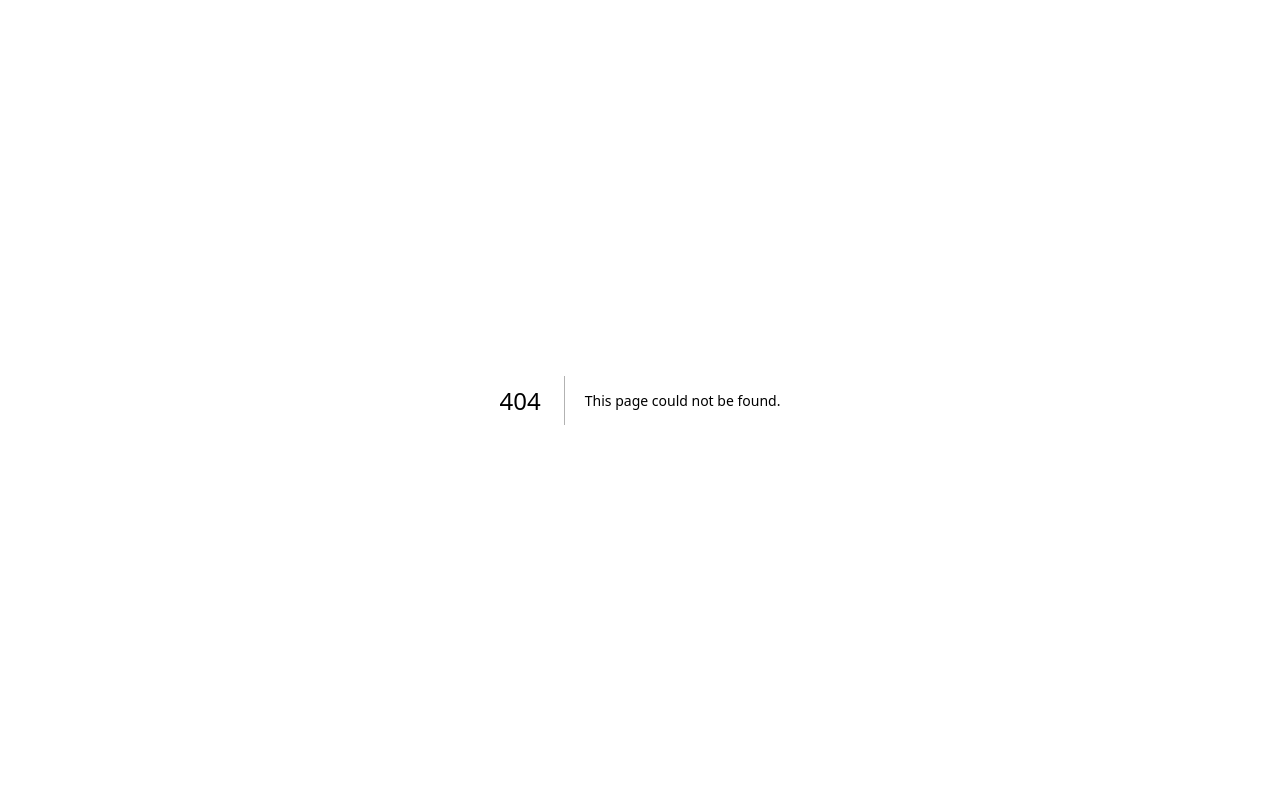
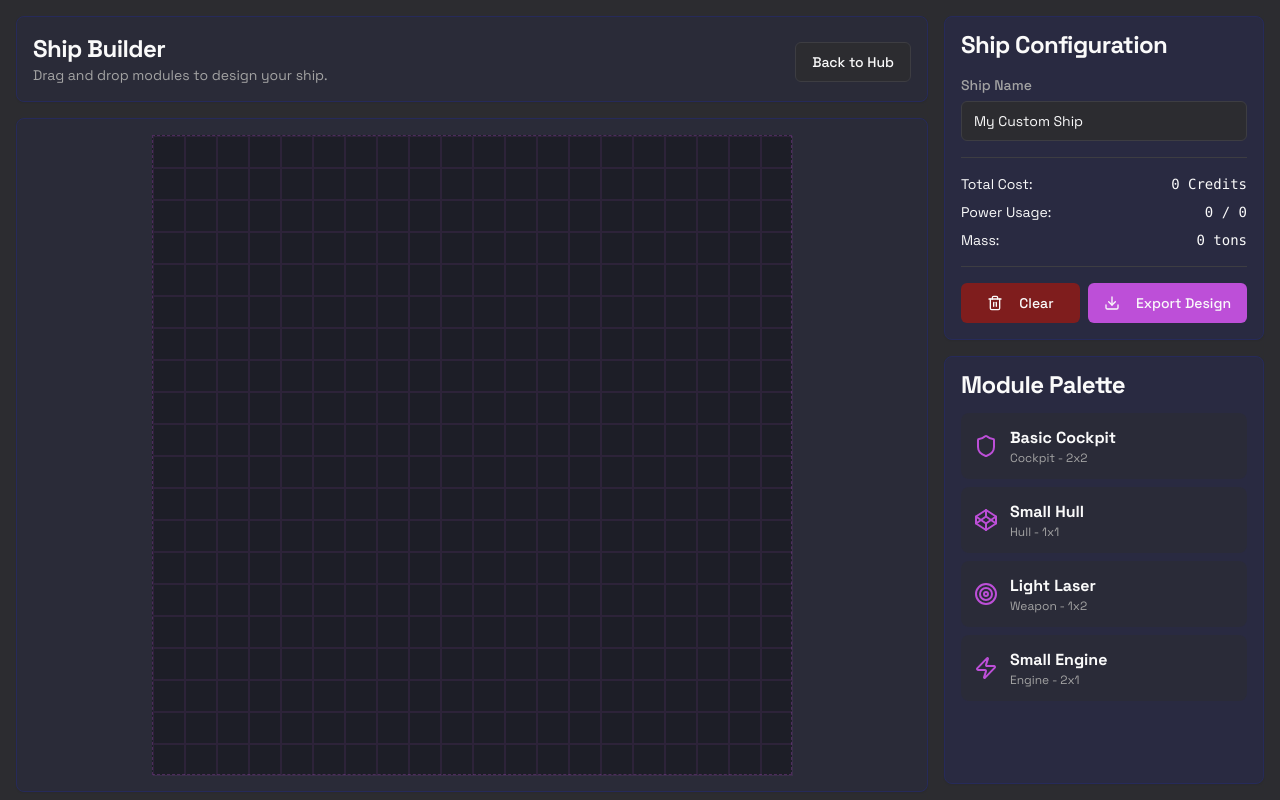
Before and after one commit to softpython2884/Space, a Next.js app: page /ship-builder in a window 1280 px wide. Before the commit this address had no page. Built offline with nearby package versions, Linux system fonts and the light colour scheme.

Commit message:
NightDev - Commit#1 NightDev - Commit#2 NightDev - Commit#3

```diff
--- /dev/null
+++ b/src/app/game/page.tsx
@@ -0,0 +1,9 @@
+import { GameContainer } from '@/components/game/game-container';
+
+export default function GamePage() {
+  return (
+    <main className="relative h-screen w-screen overflow-hidden bg-gray-900 font-body text-foreground">
+      <GameContainer />
+    </main>
+  );
+}
--- a/src/app/page.tsx
+++ b/src/app/page.tsx
@@ -1,9 +1,48 @@
-import { GameContainer } from '@/components/game/game-container';
+import Link from 'next/link';
+import { Card, CardContent, CardHeader, CardTitle, CardDescription } from '@/components/ui/card';
+import { Rocket, Wrench } from 'lucide-react';
 
 export default function Home() {
   return (
-    <main className="relative h-screen w-screen overflow-hidden bg-gray-900 font-body text-foreground">
-      <GameContainer />
+    <main className="flex min-h-screen w-full flex-col items-center justify-center bg-gray-900 p-8 font-body text-foreground">
+      <div className="text-center mb-12">
+        <h1 className="font-headline text-6xl font-bold text-primary animate-pulse">Cosmic Clash Arena</h1>
+        <p className="text-muted-foreground text-lg mt-2">Forge your ship, conquer the cosmos.</p>
+      </div>
+      <div className="grid grid-cols-1 md:grid-cols-2 gap-8 w-full max-w-4xl">
+        <Link href="/game" className="transform hover:scale-105 transition-transform duration-300">
+          <Card className="bg-secondary/40 border-secondary h-full flex flex-col hover:border-primary/80 hover:bg-secondary/60">
+            <CardHeader>
+              <CardTitle className="font-headline text-3xl flex items-center gap-4">
+                <Rocket className="h-8 w-8 text-primary" />
+                Launch Game
+              </CardTitle>
+              <CardDescription>
+                Jump into the cockpit and engage in cosmic battles.
+              </CardDescription>
+            </CardHeader>
+            <CardContent className="flex-grow">
+              <p>Pilot your custom-built ship through asteroid fields, take on enemy fighters, and explore the vastness of space.</p>
+            </CardContent>
+          </Card>
+        </Link>
+        <Link href="/ship-builder" className="transform hover:scale-105 transition-transform duration-300">
+          <Card className="bg-secondary/40 border-secondary h-full flex flex-col hover:border-primary/80 hover:bg-secondary/60">
+            <CardHeader>
+              <CardTitle className="font-headline text-3xl flex items-center gap-4">
+                <Wrench className="h-8 w-8 text-primary" />
+                Ship Builder
+              </CardTitle>
+              <CardDescription>
+                Design, build, and customize your own unique starships.
+              </CardDescription>
+            </CardHeader>
+            <CardContent className="flex-grow">
+              <p>Use the advanced editor to construct ships from individual modules. Export your designs for use in the game. (Dev Tool)</p>
+            </CardContent>
+          </Card>
+        </Link>
+      </div>
     </main>
   );
 }
--- /dev/null
+++ b/src/app/ship-builder/page.tsx
@@ -0,0 +1,9 @@
+import { ShipBuilderView } from '@/components/ship-builder/ship-builder-view';
+
+export default function ShipBuilderPage() {
+  return (
+    <main className="h-screen w-screen overflow-hidden bg-gray-900 font-body text-foreground">
+      <ShipBuilderView />
+    </main>
+  );
+}
--- /dev/null
+++ b/src/components/ship-builder/ship-builder-view.tsx
@@ -0,0 +1,158 @@
+'use client';
+
+import { useState } from 'react';
+import { Card, CardContent, CardHeader, CardTitle, CardDescription } from '@/components/ui/card';
+import { Button } from '@/components/ui/button';
+import { Input } from '@/components/ui/input';
+import { Separator } from '@/components/ui/separator';
+import { ScrollArea } from '@/components/ui/scroll-area';
+import { Codepen, Download, Trash2, Shield, Target, Zap } from 'lucide-react';
+import Link from 'next/link';
+
+// Placeholder types, we'll expand these later
+type Module = {
+  id: string;
+  name: string;
+  type: 'Hull' | 'Cockpit' | 'Weapon' | 'Engine';
+  icon: React.ElementType;
+  size: [number, number]; // [width, height] in grid units
+  cost: number;
+  power: number; // can be negative for consumers
+};
+
+type ShipCell = {
+  moduleId: string | null;
+};
+
+const GRID_SIZE = 20;
+
+const AVAILABLE_MODULES: Module[] = [
+  { id: 'cockpit_basic', name: 'Basic Cockpit', type: 'Cockpit', icon: Shield, size: [2, 2], cost: 100, power: 5 },
+  { id: 'hull_small', name: 'Small Hull', type: 'Hull', icon: Codepen, size: [1, 1], cost: 10, power: 0 },
+  { id: 'laser_light', name: 'Light Laser', type: 'Weapon', icon: Target, size: [1, 2], cost: 50, power: -10 },
+  { id: 'engine_small', name: 'Small Engine', type: 'Engine', icon: Zap, size: [2, 1], cost: 80, power: -5 },
+];
+
+export function ShipBuilderView() {
+  const [grid, setGrid] = useState<ShipCell[][]>(
+    Array(GRID_SIZE).fill(null).map(() => Array(GRID_SIZE).fill({ moduleId: null }))
+  );
+  const [shipName, setShipName] = useState('My Custom Ship');
+
+  const handleExport = () => {
+    const shipDesign = {
+      name: shipName,
+      grid,
+      // We will add more stats and data here later
+    };
+    const json = JSON.stringify(shipDesign, null, 2);
+    console.log(json);
+
+    // Create a blob and download it
+    const blob = new Blob([json], { type: 'application/json' });
+    const url = URL.createObjectURL(blob);
+    const a = document.createElement('a');
+    a.href = url;
+    a.download = `${shipName.replace(/\s+/g, '_')}.json`;
+    a.click();
+    URL.revokeObjectURL(url);
+  };
+
+  const handleClear = () => {
+    setGrid(Array(GRID_SIZE).fill(null).map(() => Array(GRID_SIZE).fill({ moduleId: null })));
+  }
+
+  return (
+    <div className="flex h-screen w-full bg-background p-4 gap-4">
+      {/* Main Content: Grid */}
+      <div className="flex-grow flex flex-col gap-4">
+        <Card className="bg-secondary/20 border-secondary">
+           <CardHeader className="flex flex-row items-center justify-between p-4">
+            <div>
+              <CardTitle className="font-headline text-2xl">Ship Builder</CardTitle>
+              <CardDescription>Drag and drop modules to design your ship.</CardDescription>
+            </div>
+            <Link href="/">
+              <Button variant="outline">Back to Hub</Button>
+            </Link>
+           </CardHeader>
+        </Card>
+        <Card className="flex-grow bg-secondary/20 border-secondary p-4 flex items-center justify-center">
+            <div
+              className="grid bg-black/30 border border-dashed border-primary/30"
+              style={{
+                  gridTemplateColumns: `repeat(${GRID_SIZE}, 2rem)`,
+                  gridTemplateRows: `repeat(${GRID_SIZE}, 2rem)`,
+                  width: `${GRID_SIZE * 2}rem`,
+                  height: `${GRID_SIZE * 2}rem`,
+              }}
+            >
+              {grid.flat().map((cell, index) => (
+                <div key={index} className="border border-primary/10 hover:bg-primary/20 transition-colors" />
+              ))}
+            </div>
+        </Card>
+      </div>
+
+      {/* Right Sidebar: Palette and Stats */}
+      <div className="w-80 flex-shrink-0 flex flex-col gap-4">
+        {/* Actions & Stats */}
+        <Card className="bg-secondary/40 border-secondary">
+          <CardHeader className="p-4">
+            <CardTitle className="font-headline">Ship Configuration</CardTitle>
+          </CardHeader>
+          <CardContent className="p-4 pt-0 space-y-4">
+             <div>
+                <label htmlFor="shipName" className="text-sm font-medium text-muted-foreground">Ship Name</label>
+                <Input
+                  id="shipName"
+                  value={shipName}
+                  onChange={(e) => setShipName(e.target.value)}
+                  className="mt-1"
+                />
+             </div>
+             <Separator />
+             <div className="space-y-2 text-sm">
+                <div className="flex justify-between"><span>Total Cost:</span> <span className="font-mono">0 Credits</span></div>
+                <div className="flex justify-between"><span>Power Usage:</span> <span className="font-mono">0 / 0</span></div>
+                <div className="flex justify-between"><span>Mass:</span> <span className="font-mono">0 tons</span></div>
+             </div>
+             <Separator />
+             <div className="flex gap-2">
+                 <Button onClick={handleClear} variant="destructive" className="w-full">
+                    <Trash2 className="mr-2 h-4 w-4"/> Clear
+                 </Button>
+                <Button onClick={handleExport} className="w-full">
+                  <Download className="mr-2 h-4 w-4" /> Export Design
+                </Button>
+             </div>
+          </CardContent>
+        </Card>
+
+        {/* Module Palette */}
+        <Card className="bg-secondary/40 border-secondary flex-grow flex flex-col">
+          <CardHeader className="p-4">
+            <CardTitle className="font-headline">Module Palette</CardTitle>
+          </CardHeader>
+          <CardContent className="p-4 pt-0 flex-grow">
+            <ScrollArea className="h-full">
+                <div className="space-y-2">
+                {AVAILABLE_MODULES.map(module => (
+                  <div key={module.id} className="p-3 bg-background/50 rounded-lg border border-transparent hover:border-primary cursor-grab transition-all">
+                      <div className="flex items-center gap-3">
+                        <module.icon className="h-6 w-6 text-primary" />
+                        <div>
+                          <p className="font-semibold">{module.name}</p>
+                          <p className="text-xs text-muted-foreground">{module.type} - {module.size[0]}x{module.size[1]}</p>
+                        </div>
+                      </div>
+                  </div>
+                ))}
+                </div>
+            </ScrollArea>
+          </CardContent>
+        </Card>
+      </div>
+    </div>
+  );
+}
```
